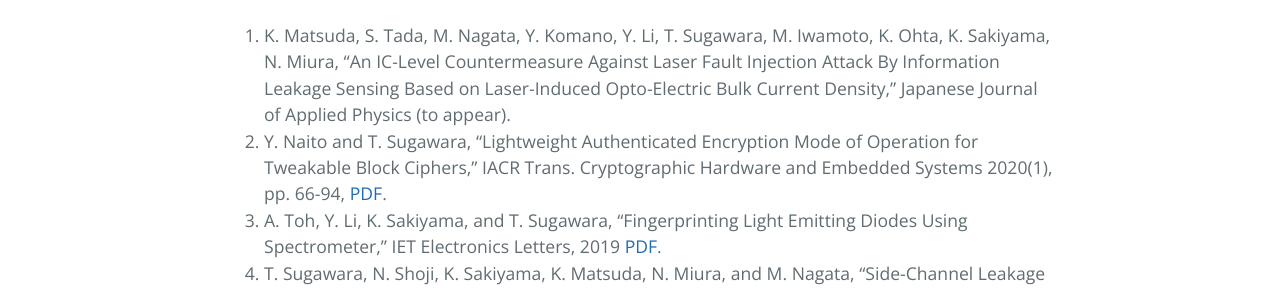
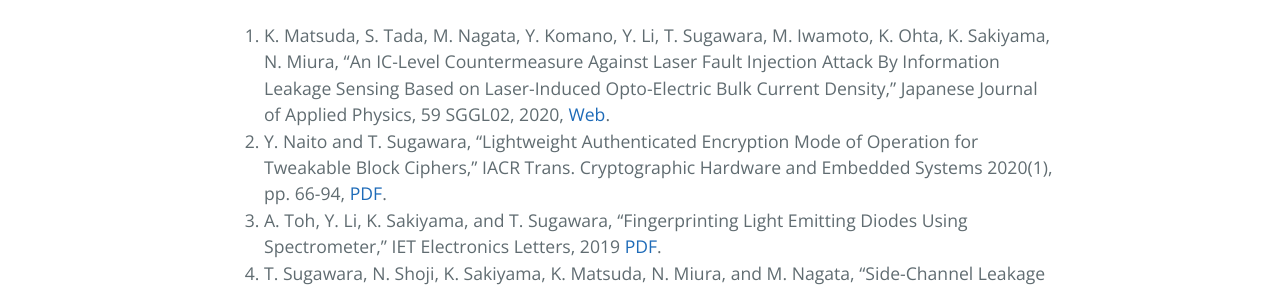
Before and after one commit to sugawara-bbbb/weblab, a Jekyll site: the page built from publication.md, in a window 1280 px wide and 900 px high. Shown: the part 533-823 px from the top of the window. Built offline with Jekyll 4.4.1, drawn with Linux system fonts in a browser that asks for light colours; our own code applies the rules of GitHub Pages for plain Markdown files.

Commit message:
Publication

```diff
--- a/publication.md
+++ b/publication.md
@@ -9,7 +9,7 @@ layout: default
 
 ## 学術論文（査読あり）
 
-1. K. Matsuda, S. Tada, M. Nagata, Y. Komano, Y. Li, T. Sugawara, M. Iwamoto, K. Ohta, K. Sakiyama, N. Miura, "An IC-Level Countermeasure Against Laser Fault Injection Attack By Information Leakage Sensing Based on Laser-Induced Opto-Electric Bulk Current Density," Japanese Journal of Applied Physics (to appear).
+1. K. Matsuda, S. Tada, M. Nagata, Y. Komano, Y. Li, T. Sugawara, M. Iwamoto, K. Ohta, K. Sakiyama, N. Miura, "An IC-Level Countermeasure Against Laser Fault Injection Attack By Information Leakage Sensing Based on Laser-Induced Opto-Electric Bulk Current Density," Japanese Journal of Applied Physics, 59 SGGL02, 2020, [Web](https://iopscience.iop.org/article/10.7567/1347-4065/ab65d3).
 1. Y. Naito and T. Sugawara, "Lightweight Authenticated Encryption Mode of Operation for Tweakable Block Ciphers," IACR Trans. Cryptographic Hardware and Embedded Systems 2020(1), pp. 66-94, [PDF](https://tches.iacr.org/index.php/TCHES/article/view/8393/7777).
 1. A. Toh, Y. Li, K. Sakiyama, and T. Sugawara, "Fingerprinting Light Emitting Diodes Using Spectrometer," IET Electronics Letters, 2019 [PDF](https://digital-library.theiet.org/content/journals/10.1049/el.2019.1908).
 1. T. Sugawara, N. Shoji, K. Sakiyama, K. Matsuda, N. Miura, and M. Nagata, "Side-Channel Leakage from Sensor-Based Countermeasures against Fault Injection Attack," Microelectronics Journal, Vol. 90, pp. 63-71, 2019, [PDF](https://www.sciencedirect.com/science/article/pii/S0026269218309534/pdfft?md5=41669e5a35c86b818295ed653078e7f8).
```
